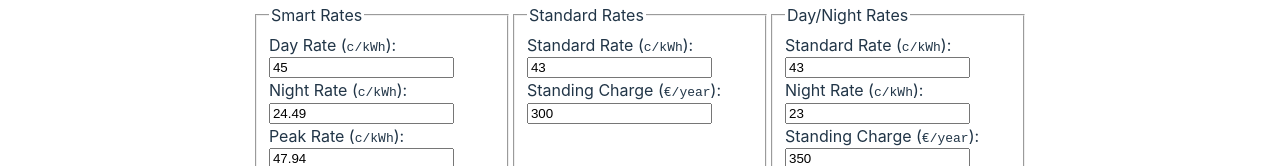
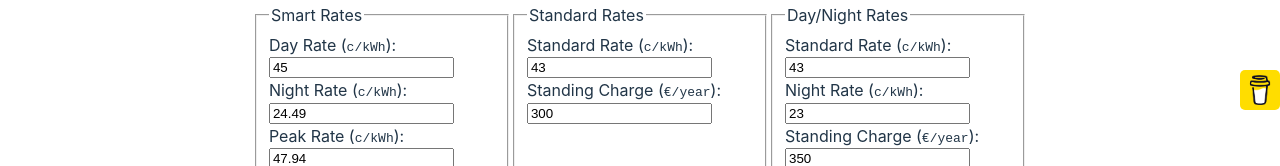
Before and after one commit to damosullivan/smart-electricity-calculator, a Svelte app: page / in a window 1280 px wide. Both pictures are taken after a click on the button "Click Here". Shown: the part 330-496 px from the top of the page. Built offline with nearby package versions, Linux system fonts and the light colour scheme.

Commit message:
Adding a mini buy me a coffee

```diff
--- a/src/App.svelte
+++ b/src/App.svelte
@@ -20,6 +20,12 @@
     </div>
   {/if}
   {#if $showCoffee}
+    <div id="coffee-side" title="Buy me a ">
+      <a href="https://www.buymeacoffee.com/damienos" target="_blank" rel="noreferrer" >
+        <img src="/buymeacoffeemini.png" alt="Buy Me A Coffee" style="height: 40px !important;width: 40px !important;" >
+      </a>
+    </div>
+
     <div id="coffee">
       <a href="https://www.buymeacoffee.com/damienos" target="_blank" rel="noreferrer" >
         <img src="https://cdn.buymeacoffee.com/buttons/v2/default-yellow.png" alt="Buy Me A Coffee" style="height: 60px !important;width: 217px !important;" >
@@ -46,6 +52,17 @@
   #footer {
     text-align: center;
   }
+
+  #coffee-side {
+    position: fixed;
+    right: 0;
+    top: 50%;
+  }
+
+  #coffee-side img {
+    border-radius: 5px;
+  }
+
   /* .logo {
     height: 6em;
     padding: 1.5em;
```
Also changed, not shown: public/buymeacoffeemini.png (added).
